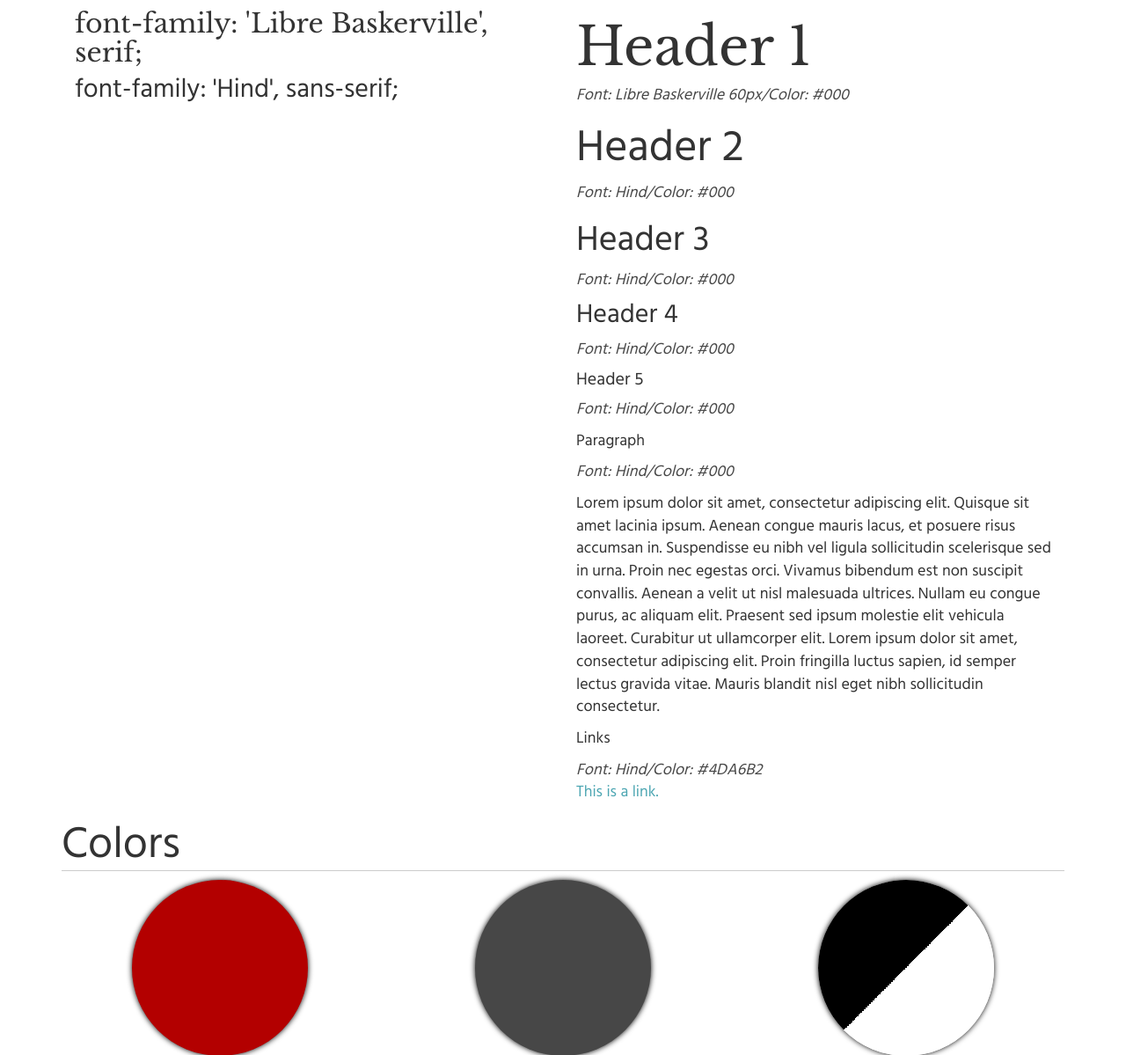
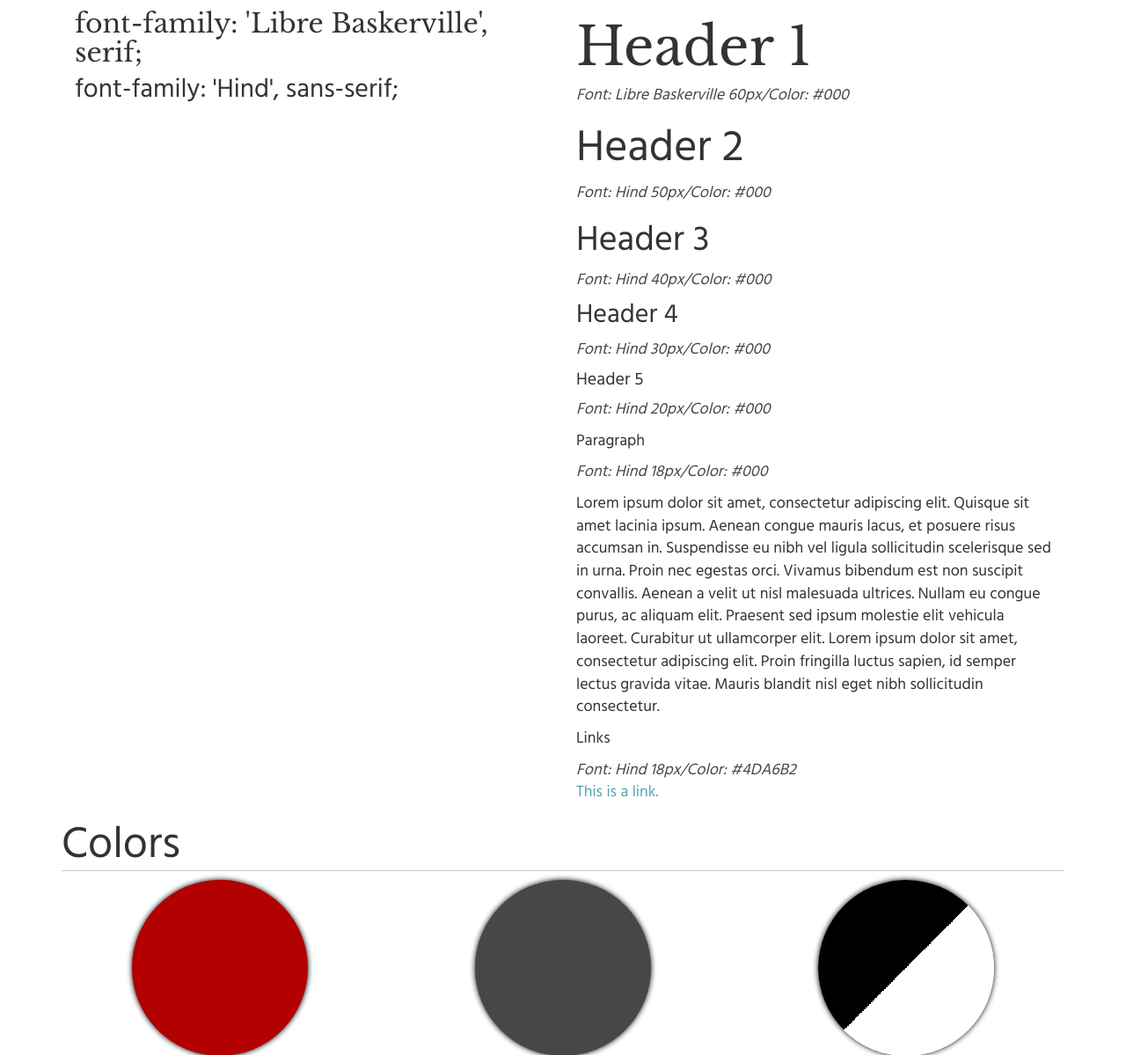
Before and after one commit to alexisbarnes/contact-manager, a PHP site: page /style.php in a window 1280 px wide. Shown: the part 313-1512 px from the top of the page at 88% size. Run offline with PHP 8.4, Linux system fonts and the light colour scheme; some libraries are stand-ins or nearby versions.

Commit message:
Final style changes.

```diff
--- a/css/style.css
+++ b/css/style.css
@@ -262,6 +262,7 @@
 .link-style {
   font-size: 18px;
   text-decoration: none;
+  margin-top: 10px;
 }
 
 .link-style:hover {
@@ -338,12 +339,6 @@
   border-radius: 50%;
 }
 
-/*.box-red:hover .color-hover {
-  display: block;
-  height: 200px;
-  width: 200px;
-  border-radius: 50%;
-}*/
 
 /*---BOXES MOBILE--*/
 .color-sm {
--- a/style.php
+++ b/style.php
@@ -22,23 +22,23 @@
       <span class="text-muted">Font: Libre Baskerville 60px/Color: #000</span>
 
       <h2>Header 2</h2>
-      <span class="text-muted">Font: Hind/Color: #000</span>
+      <span class="text-muted">Font: Hind 50px/Color: #000</span>
 
       <h3>Header 3</h3>
-      <span class="text-muted">Font: Hind/Color: #000</span>
+      <span class="text-muted">Font: Hind 40px/Color: #000</span>
 
       <h4>Header 4</h4>
-      <span class="text-muted">Font: Hind/Color: #000</span>
+      <span class="text-muted">Font: Hind 30px/Color: #000</span>
 
       <h5>Header 5</h5>
-      <span class="text-muted">Font: Hind/Color: #000</span>
+      <span class="text-muted">Font: Hind 20px/Color: #000</span>
 
       <p>Paragraph</p>
-      <span class="text-muted">Font: Hind/Color: #000</span>
+      <span class="text-muted">Font: Hind 18px/Color: #000</span>
       <p>Lorem ipsum dolor sit amet, consectetur adipiscing elit. Quisque sit amet lacinia ipsum. Aenean congue mauris lacus, et posuere risus accumsan in. Suspendisse eu nibh vel ligula sollicitudin scelerisque sed in urna. Proin nec egestas orci. Vivamus bibendum est non suscipit convallis. Aenean a velit ut nisl malesuada ultrices. Nullam eu congue purus, ac aliquam elit. Praesent sed ipsum molestie elit vehicula laoreet. Curabitur ut ullamcorper elit. Lorem ipsum dolor sit amet, consectetur adipiscing elit. Proin fringilla luctus sapien, id semper lectus gravida vitae. Mauris blandit nisl eget nibh sollicitudin consectetur.</p>
 
       <p>Links</p>
-      <span class="text-muted">Font: Hind/Color: #4DA6B2</span><br>
+      <span class="text-muted">Font: Hind 18px/Color: #4DA6B2</span><br>
       <a href="#" class="link-style">This is a link.</a>
 
     </div>
```
Also changed, not shown: README.md.
